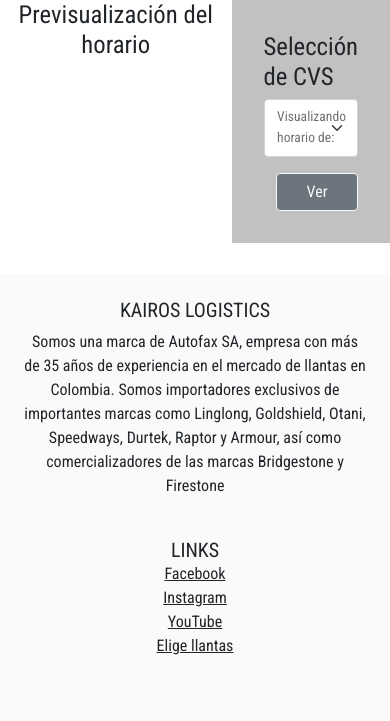
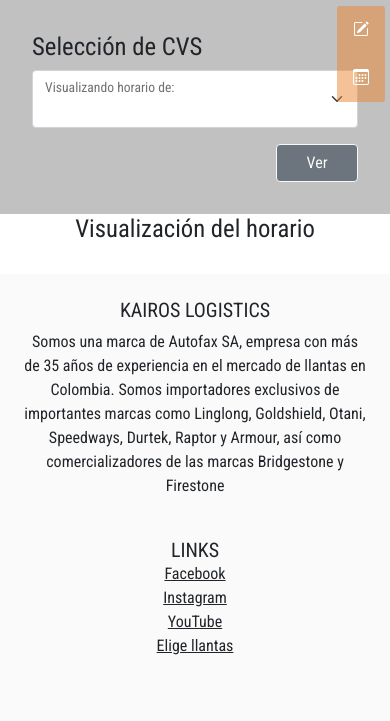
Before and after one commit to miguelcg02/Kairos_logistics, a Django app: page /asign_turns/ in a window 390 px wide. Shown: the part 66-787 px from the top of the page. Run offline with Django 4.2, Linux system fonts and the light colour scheme; a user stored in the database is signed in; data comes from the database, SQL or seed files in the repository.

Commit message:
Diseño responsive para los formularios con visualización de horario y mejoras de diseño
- Se agrega un media query para la adaptación de la pantalla en formularios que pueden ver el horario
- se agregan botones para el fácil desplazamiento entre formulario-horario
- se agrega el ícono de salir en el botón de salir de cada navbar
- en cambios técnicos se tuvo que cambiar el nombre del css sel_mod_turn por sel_mod_turns para refresco correcto de la pantalla

```diff
--- a/kairos/scheduling/static/sel_mod_turn.css
+++ /dev/null
@@ -1,42 +0,0 @@
-.full-container{
-    display: grid;
-    grid-template-columns: 2fr 1fr;
-}
-
-.sc-displayer{
-    text-align: center;
-}
-
-.form-displayer{
-    background-color: #c1c1c1;
-}
-
-form div{
-    margin-bottom: 0.5em;
-}
-
-.btn-confirm{
-    background-color: #E9862F;
-    color: white;
-}
-
-.btn-confirm:hover{
-    background-color: #d17728;
-    color: white;
-}
-
-.btn-confirm:active , .btn-confirm:focus{
-    box-shadow:0 0 0 .25rem #E9862F94;
-    color: white;
-}
-
-.form-displayer-modify{
-    background-color: #c1c1c1;
-    margin: 2em;
-    border-radius: 2em;
-}
-
-button{
-    width: 82px;
-    margin-top: 0.5em;
-}
--- /dev/null
+++ b/kairos/scheduling/static/sel_mod_turns.css
@@ -0,0 +1,93 @@
+.full-container{
+    display: grid;
+    grid-template-columns: 2fr 1fr;
+}
+
+.sc-displayer{
+    text-align: center;
+}
+
+.form-displayer{
+    background-color: #c1c1c1;
+}
+
+form div{
+    margin-bottom: 0.5em;
+}
+
+.btn-confirm{
+    background-color: #E9862F;
+    color: white;
+}
+
+.btn-confirm:hover{
+    background-color: #d17728;
+    color: white;
+}
+
+.btn-confirm:active , .btn-confirm:focus{
+    box-shadow:0 0 0 .25rem #E9862F94;
+    color: white;
+}
+
+.form-displayer-modify{
+    background-color: #c1c1c1;
+    margin: 2em;
+    border-radius: 2em;
+}
+
+button{
+    width: 82px;
+    margin-top: 0.5em;
+}
+
+a.bookmark{
+    z-index: 1;
+    position: fixed;
+    padding: 2.5%;
+    margin: 4.5em 5px;
+    width: 3em;
+    height: 3em;
+
+    display: flex;
+    align-items: center;
+    justify-content: center;
+
+    color: white;
+    background-color: rgba(233, 134, 47, 0.5);
+}
+
+a.bookmark:hover, a.bookmark:active{
+    background-color: rgb(233, 134, 47);
+    cursor: pointer;
+}
+
+#btn-up{
+
+    display: none;
+    top: 0;
+    right: 0;
+
+    border-radius: 3px 3px 0 0;
+}
+
+#btn-down{
+
+    display: none;
+    top: 3em;
+    right: 0;
+
+    border-radius:  0 0 3px 3px;
+}
+
+@media screen and (max-width: 700px) {
+    .full-container{
+        display: flex;
+        flex-direction: column-reverse;
+    }
+
+    #btn-up,#btn-down{
+        display: flex;
+    }
+
+}
--- a/kairos/scheduling/templates/0-manager/navbar-manager.html
+++ b/kairos/scheduling/templates/0-manager/navbar-manager.html
@@ -19,7 +19,7 @@
             <a class="nav-link" href="{% url 'block_schedule' %}">Bloquear horarios</a>
           </li>
           <li class="nav-item">
-            <a class="nav-link" href="{% url 'logout' %}">Salir</a>
+            <a class="nav-link" href="{% url 'logout' %}"><i class="bi bi-box-arrow-right"></i> Salir</a>
           </li>
         </ul>
       </div>
--- a/kairos/scheduling/templates/1-2-asign_turns.html
+++ b/kairos/scheduling/templates/1-2-asign_turns.html
@@ -3,7 +3,7 @@
 
 {% block styles %}
 <link rel="stylesheet" href="{% static 'schedules.css'%}">
-<link rel="stylesheet" href="{% static 'sel_mod_turn.css'%}">
+<link rel="stylesheet" href="{% static 'sel_mod_turns.css'%}">
 <script src="{% static 'hide.js'%}"></script>
 {% endblock %}
 
@@ -33,13 +33,14 @@
 
 {% block content %}
     <div class="full-container">
-        <div class="sc-displayer">
-            <h2>Previsualización del horario</h2>
+        {% include 'btnResponsive.html' %}
+        <div class="sc-displayer" id="sc-displayer">
+            <h2>Visualización del horario</h2>
             {% if cvsName %}
                 {% include 'base_schedule.html' %}
             {% endif %}
         </div>
-        <div class="form-displayer">
+        <div class="form-displayer" id="form-displayer">
             <!-- section to select the cvs -->
             <form style="margin: 2em;" action="{% url 'asign_turns' %}" method="post">
                 {%csrf_token%}
--- a/kairos/scheduling/templates/1-admin/navbar-admin.html
+++ b/kairos/scheduling/templates/1-admin/navbar-admin.html
@@ -28,7 +28,7 @@
             <a class="nav-link" href="{% url 'validate_service_provided' %}">Validar servicios</a>
           </li>
           <li class="nav-item">
-            <a class="nav-link" href="{% url 'logout' %}">Salir</a>
+            <a class="nav-link" href="{% url 'logout' %}"><i class="bi bi-box-arrow-right"></i> Salir</a>
           </li>
         </ul>
       </div>
--- a/kairos/scheduling/templates/1-modify_turn.html
+++ b/kairos/scheduling/templates/1-modify_turn.html
@@ -2,7 +2,7 @@
 {% load static %}
 
 {% block styles %}
-<link rel="stylesheet" href="{% static 'sel_mod_turn.css'%}">
+<link rel="stylesheet" href="{% static 'sel_mod_turns.css'%}">
 <script src="{% static 'hide.js'%}"></script>
 {% endblock %}
 
--- a/kairos/scheduling/templates/1-validate_turn.html
+++ b/kairos/scheduling/templates/1-validate_turn.html
@@ -2,7 +2,7 @@
 {% load static %}
 
 {% block styles %}
-<link rel="stylesheet" href="{% static 'sel_mod_turn.css'%}">
+<link rel="stylesheet" href="{% static 'sel_mod_turns.css'%}">
 <script src="{% static 'hide.js'%}"></script>
 {% endblock %}
 
--- a/kairos/scheduling/templates/2-adviser/navbar-adviser.html
+++ b/kairos/scheduling/templates/2-adviser/navbar-adviser.html
@@ -13,7 +13,7 @@
           <a class="nav-link" href="{% url 'asign_turns' %}">Asignar turnos</a>
         </li>
         <li class="nav-item">
-          <a class="nav-link" href="{% url 'logout' %}">Salir</a>
+          <a class="nav-link" href="{% url 'logout' %}"><i class="bi bi-box-arrow-right"></i> Salir</a>
         </li>
       </ul>
     </div>
--- a/kairos/scheduling/templates/3-operator/navbar-operator.html
+++ b/kairos/scheduling/templates/3-operator/navbar-operator.html
@@ -10,7 +10,7 @@
             <a class="nav-link" href="{% url 'see_schedules' %}">Ver turnos</a>
           </li>
           <li class="nav-item">
-            <a class="nav-link" href="{% url 'logout' %}">Salir</a>
+            <a class="nav-link" href="{% url 'logout' %}"><i class="bi bi-box-arrow-right"></i> Salir</a>
           </li>
         </ul>
       </div>
--- a/kairos/scheduling/templates/base.html
+++ b/kairos/scheduling/templates/base.html
@@ -11,6 +11,7 @@
     <link href="https://fonts.googleapis.com/css2?family=Roboto+Condensed:ital@0;1&display=swap" rel="stylesheet">
     <!-- Bootstrap CSS -->
     <link href="https://cdn.jsdelivr.net/npm/bootstrap@5.0.2/dist/css/bootstrap.min.css" rel="stylesheet" integrity="sha384-EVSTQN3/azprG1Anm3QDgpJLIm9Nao0Yz1ztcQTwFspd3yD65VohhpuuCOmLASjC" crossorigin="anonymous">
+    <link rel="stylesheet" href="https://cdn.jsdelivr.net/npm/bootstrap-icons@1.10.5/font/bootstrap-icons.css">
     <script src="https://cdn.jsdelivr.net/npm/@popperjs/core@2.11.6/dist/umd/popper.min.js" integrity="sha384-oBqDVmMz9ATKxIep9tiCxS/Z9fNfEXiDAYTujMAeBAsjFuCZSmKbSSUnQlmh/jp3" crossorigin="anonymous"></script>
     <script src="https://cdn.jsdelivr.net/npm/bootstrap@5.2.3/dist/js/bootstrap.min.js" integrity="sha384-cuYeSxntonz0PPNlHhBs68uyIAVpIIOZZ5JqeqvYYIcEL727kskC66kF92t6Xl2V" crossorigin="anonymous"></script>
     <!-- Styles for all -->
--- /dev/null
+++ b/kairos/scheduling/templates/btnResponsive.html
@@ -0,0 +1,37 @@
+    <!-- <style>
+    a.bookmark{
+        position: absolute;
+        padding: 2.5%;
+        margin: 5px;
+        width: 3em;
+        height: 3em;
+
+        display: flex;
+        align-items: center;
+        justify-content: center;
+
+        color: white;
+        background-color: rgba(233, 134, 47, 0.5);
+    }
+
+    a.bookmark:hover, a.bookmark:active{
+        background-color: rgb(233, 134, 47);
+        cursor: pointer;
+    }
+
+    #btn-up{
+        top: 0;
+        right: 0;
+
+        border-radius: 3px 3px 0 0;
+    }
+
+    #btn-down{
+        top: 3em;
+        right: 0;
+
+        border-radius:  0 0 3px 3px;
+    }
+    </style> -->
+    <a href="#form-displayer" class="bookmark" id="btn-up"><i class="bi bi-pencil-square"></i></a>
+    <a href="#sc-displayer" class="bookmark" id="btn-down"><i class="bi bi-calendar3"></i></a>
```
Also changed, not shown: kairos/scheduling/templates/0-1-block_schedule.html (+5 -4 lines), kairos/scheduling/templates/1-2-select_turns.html (+4 -3 lines), kairos/scheduling/templates/1-2-time_turns.html (+5 -4 lines), kairos/scheduling/templates/1-modify_schedules.html (+4 -3 lines), kairos/scheduling/templates/1-validate_service_provided.html (+4 -3 lines).
